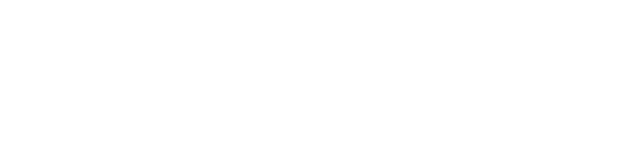
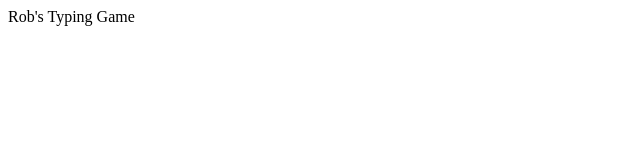
Before and after one commit to robertmoore40/js-typing, a plain HTML site: page index.html in a window 1280 px wide. Shown: the whole page, without its empty margins (0-640 px from the left). Drawn offline with Linux system fonts and the light colour scheme.

Commit message:
added div

```diff
--- a/index.html
+++ b/index.html
@@ -8,4 +8,5 @@
   <meta http-equiv="X-UA-Compatible" content="ie=edge">
   <title>Vanilla JavaScript Typing Game</title>
 </head>
+<body><div>Rob's Typing Game</div></body>
 </html>
```
